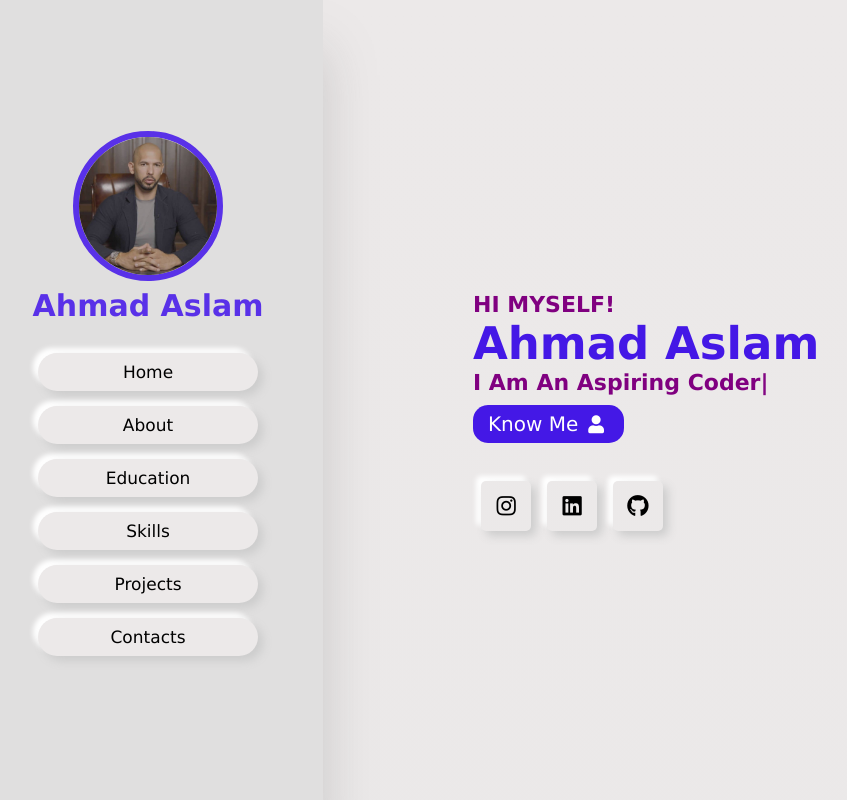
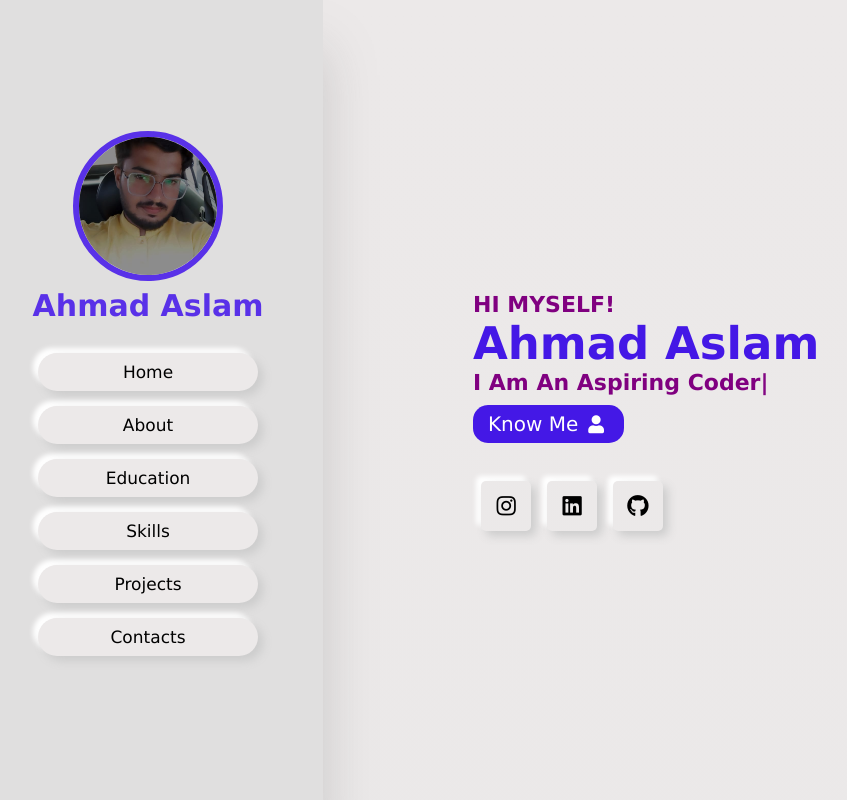
Before and after one commit to khursheedahmedd/Ahmad-Portfolio, a plain HTML site: page index.html in a window 1280 px wide. Shown: the top 800 px of the page, without its empty margins (27-874 px from the left). Drawn offline with nearby package versions, Linux system fonts and the light colour scheme.

Commit message:
change profile pic

```diff
--- a/index.html
+++ b/index.html
@@ -15,7 +15,7 @@
 <body>
     <header>
         <div class="user">
-            <img src="./assets/pic.jpg" alt="">
+            <img src="./assets/pic.jpeg" alt="">
             <h1 class="name">Ahmad Aslam</h1>
             <p class="post"></p>
         </div>
```
Also changed, not shown: assets/pic.jpeg (added), assets/pic.jpg (deleted), 2 other files.
